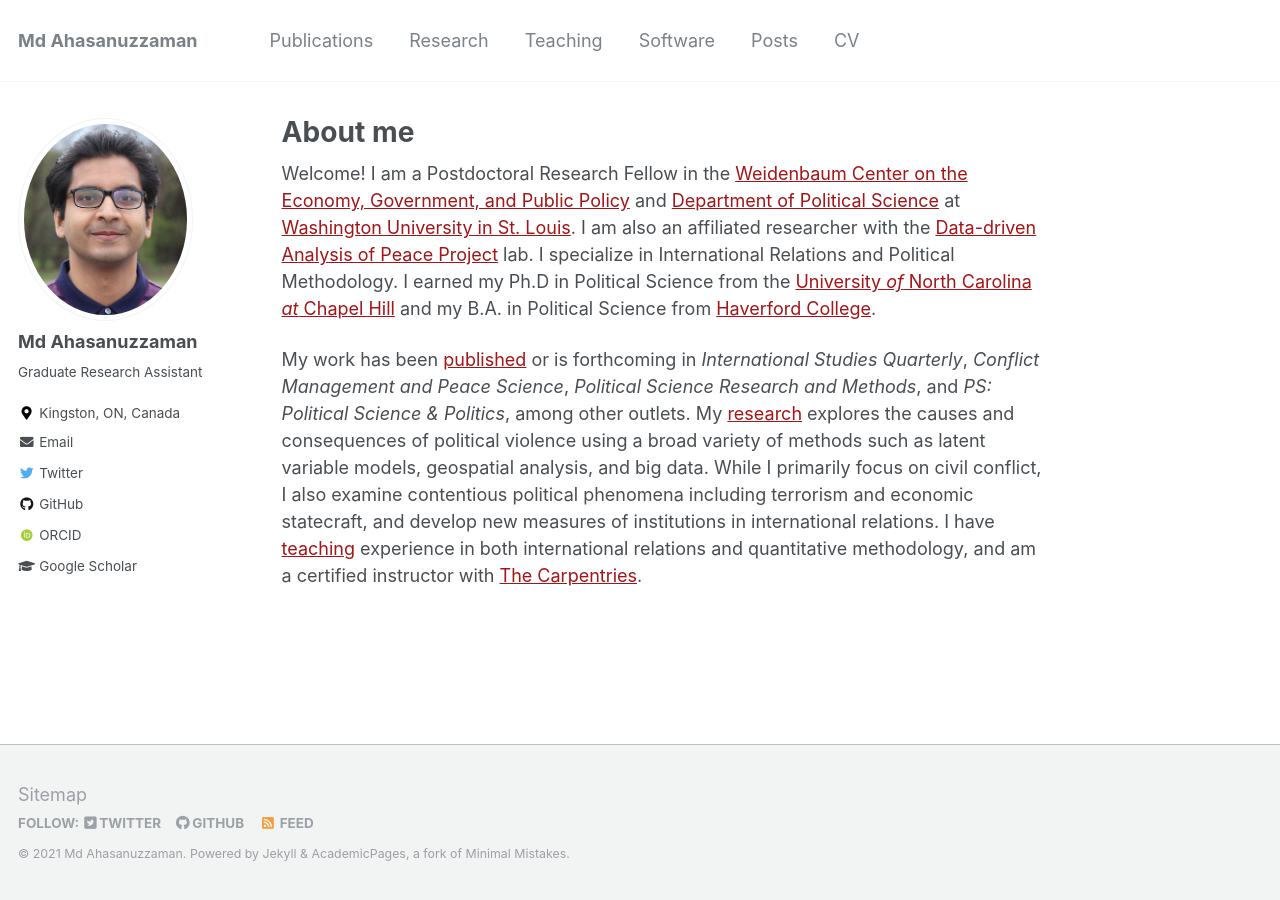
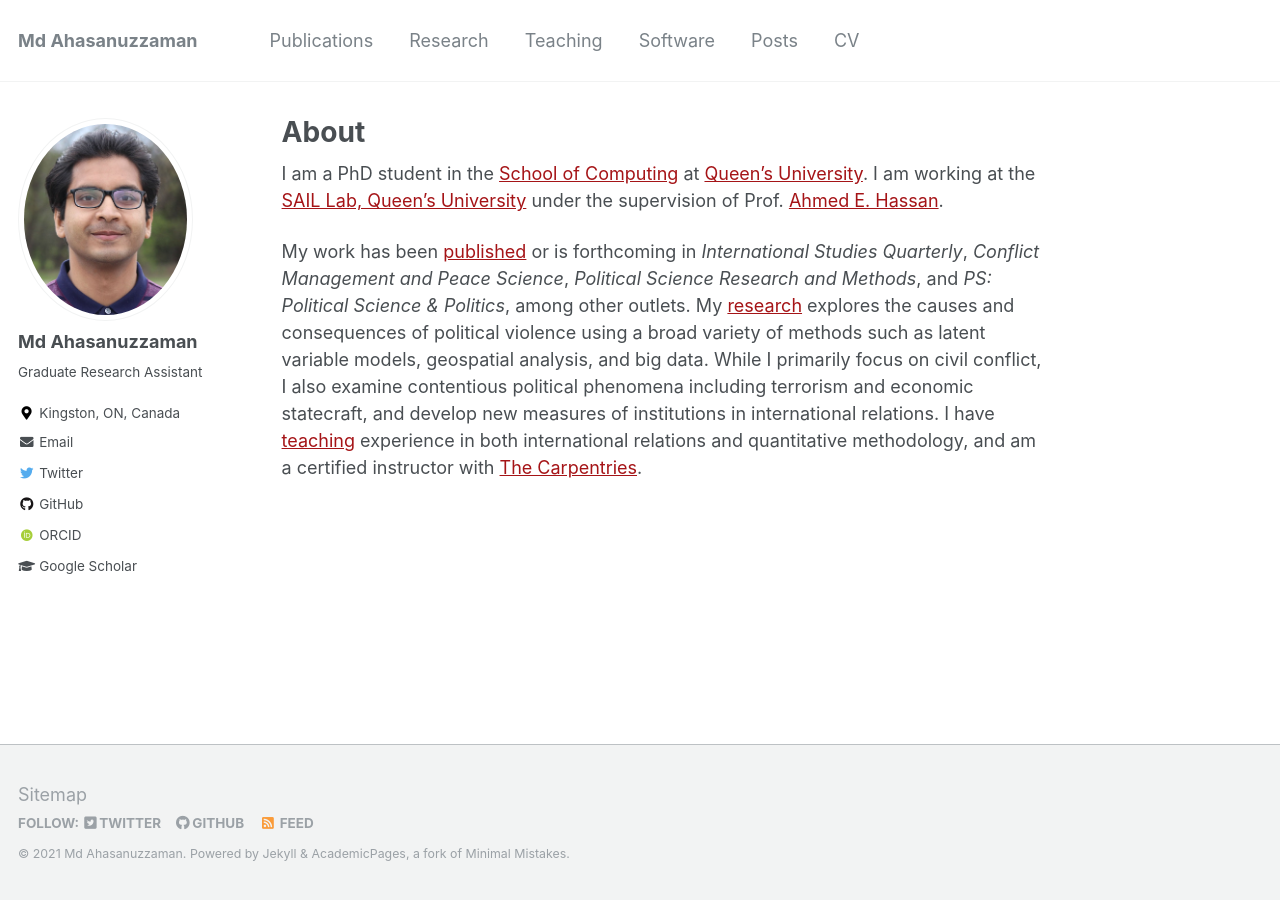
Before and after one commit to ahsan2010/ahsan2010.github.io, a Jekyll site: the page built from _pages/about.md, in a window 1280 px wide. Built offline with Jekyll 4.4.1, drawn with Linux system fonts in a browser that asks for light colours; some web fonts are replaced.

Commit message:
update about page

```diff
--- a/_pages/about.md
+++ b/_pages/about.md
@@ -1,23 +1,16 @@
 ---
 permalink: /
-title: "About me"
-excerpt: "About me"
+title: "About"
+excerpt: "About"
 author_profile: true
 redirect_from:
   - /about/
   - /about.html
 ---
 
-Welcome! I am a Postdoctoral Research Fellow in the
-[Weidenbaum Center on the Economy, Government, and Public Policy](https://wc.wustl.edu/)
-and [Department of Political Science](https://polisci.wustl.edu/) at
-[Washington University in St. Louis](https://wustl.edu/). I am also an
-affiliated researcher with the
-[Data-driven Analysis of Peace Project](https://dapp-lab.org) lab. I specialize
-in International Relations and Political Methodology. I earned my Ph.D in
-Political Science from the
-[University *of* North Carolina *at* Chapel Hill](https://www.unc.edu/) and my
-B.A. in Political Science from [Haverford College](https://www.haverford.edu/).
+
+I am a PhD student in the [School of Computing](https://www.cs.queensu.ca/) at [Queen's University](https://www.cs.queensu.ca/). I am working at the [SAIL Lab, Queen's University](https://sail.cs.queensu.ca/index.html) under the supervision of Prof. [Ahmed E. Hassan](https://scholar.google.com/citations?user=9hwXx34AAAAJ&hl=en).
+
 
 My work has been [published](publications) or is forthcoming in
 *International Studies Quarterly*, *Conflict Management and Peace Science*,
```
